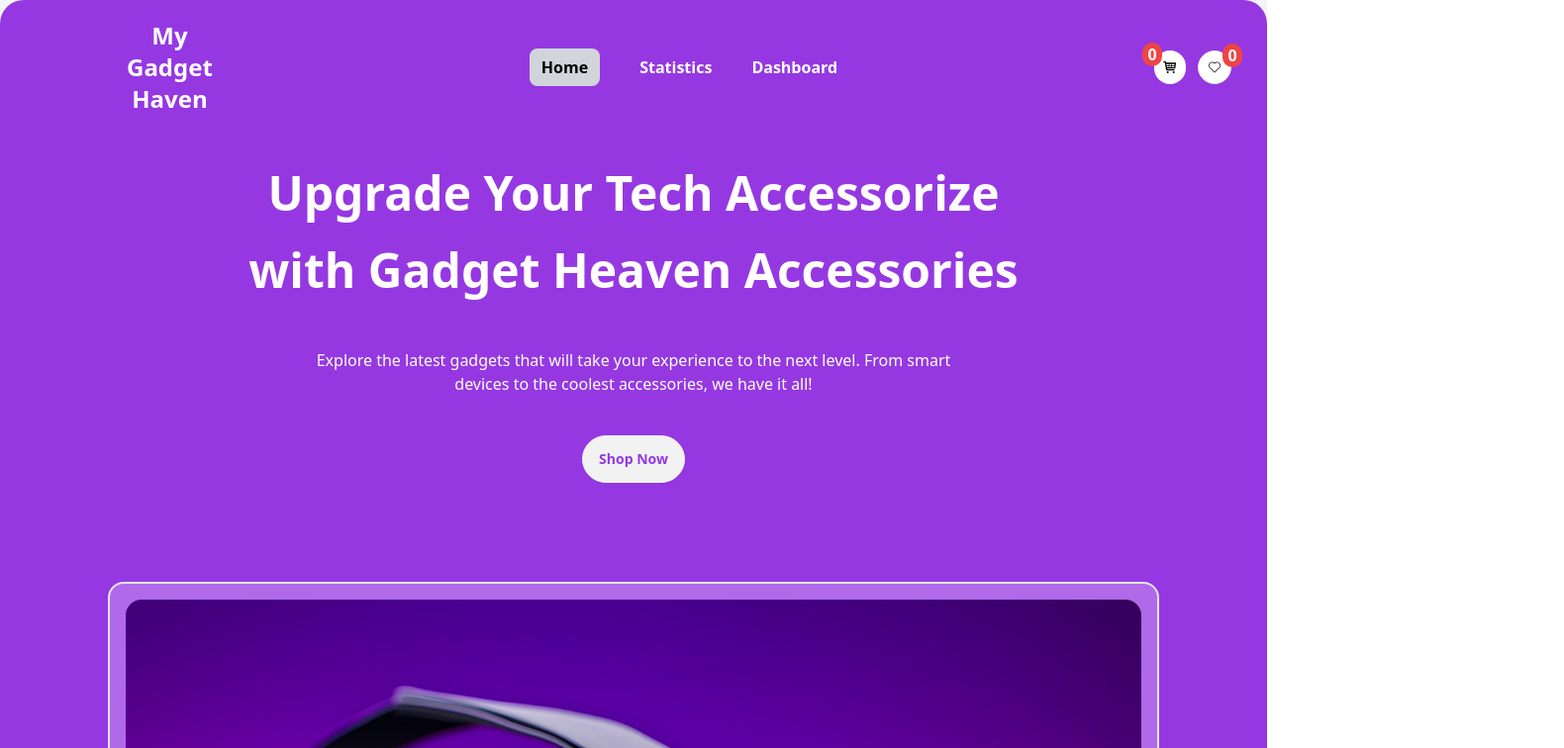
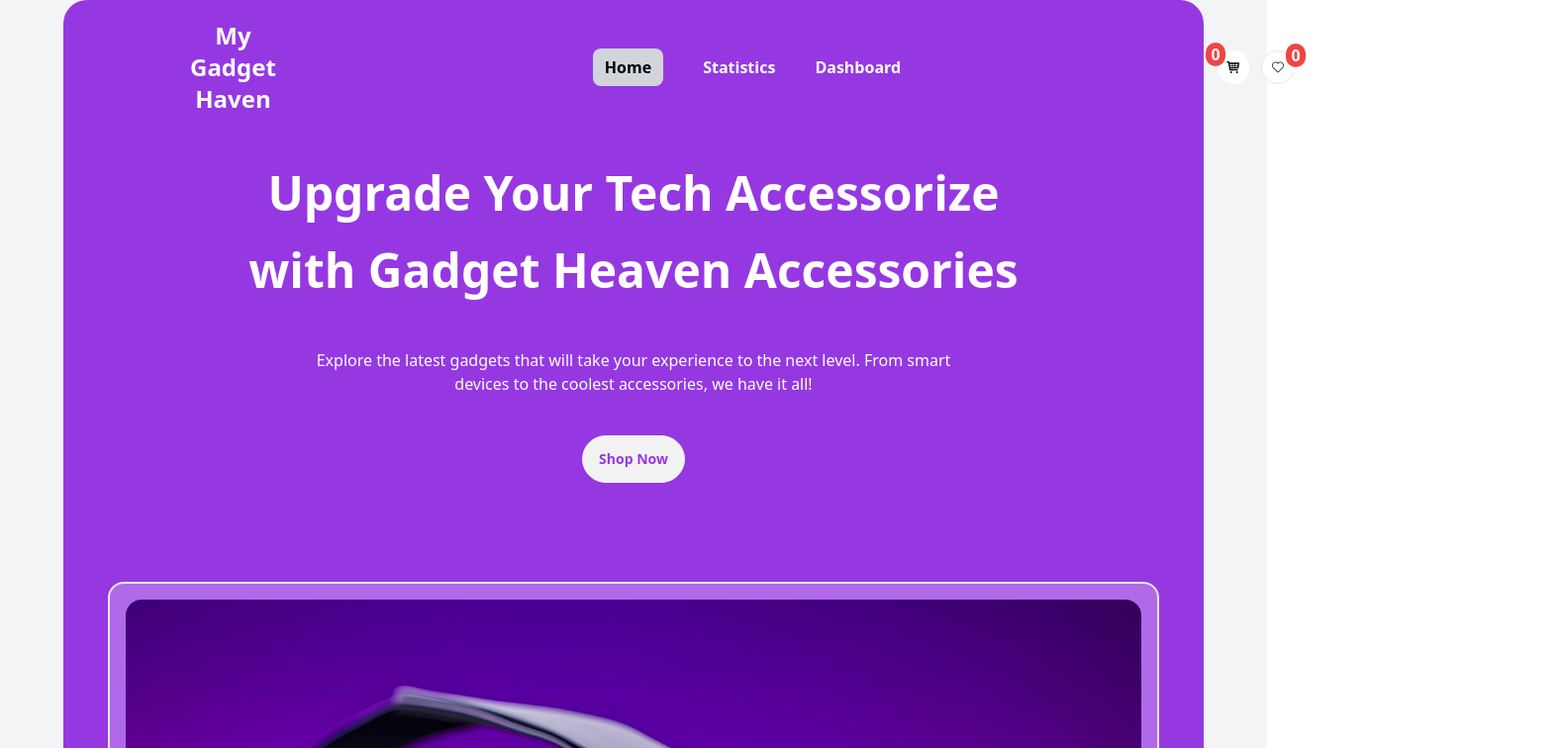
Before and after one commit to programming-hero-web-course-4/b10a8-gadget-heaven-mohammadamzad38, a React (Vite) app: page / in a window 1280 px wide. Shown: the top 756 px of the page at 99% size, 1580 px wide, since content can reach past the window. Built offline with nearby package versions, Linux system fonts and the light colour scheme.

Commit message:
final finish

```diff
--- a/src/Components/H&F/Error.jsx
+++ b/src/Components/H&F/Error.jsx
@@ -3,7 +3,7 @@ import { Link } from 'react-router-dom';
 
 const Error = () => {
     return (
-        <div className='space-y-10 mt-44'>
+        <div className='space-y-10 mt-44 text-center'>
             <h1 className='text-7xl font-bold'>4<span className='text-red-300'>0</span>4....</h1>
             <p className='text-5xl font-bold text-red-200'>Page not Found !</p>
             <Link><button className='btn  mt-16'>Go Home</button></Link>
--- a/src/Components/Home/Home.jsx
+++ b/src/Components/Home/Home.jsx
@@ -4,7 +4,7 @@ import Gadgets from "../H&F/Pages/Gadgets";
 
 const Home = () => {
   return (
-    <section className="">
+    <section className="mx-16">
       <div className="bg-[#9538E2] text-center text-white space-y-10 pb-[400px] rounded-b-2xl">
         <h1 className="text-5xl font-bold pt-5 leading-relaxed">
           Upgrade Your Tech Accessorize <br /> with Gadget Heaven Accessories
--- a/src/Components/Home/NavBar.jsx
+++ b/src/Components/Home/NavBar.jsx
@@ -21,7 +21,7 @@ const NavBar = () => {
 
     },[localStorage])
     return (
-        <div className={`flex items-center gap-80 sticky justify-between px-32 p-5 rounded-t-3xl ${homeColor}`}>
+        <div className={`flex items-center gap-80 sticky justify-between px-32 p-5 rounded-t-3xl mx-16 ${homeColor}`}>
             <Link className='text-2xl font-bold' ><button >My Gadget Haven</button></Link>
             <ul className='space-x-10 font-bold '>
                 <NavLink className={({isActive}) => isActive ? "bg-gray-300 px-3 py-2 text-black rounded-lg" : "/"} to='/'>Home</NavLink>
```
